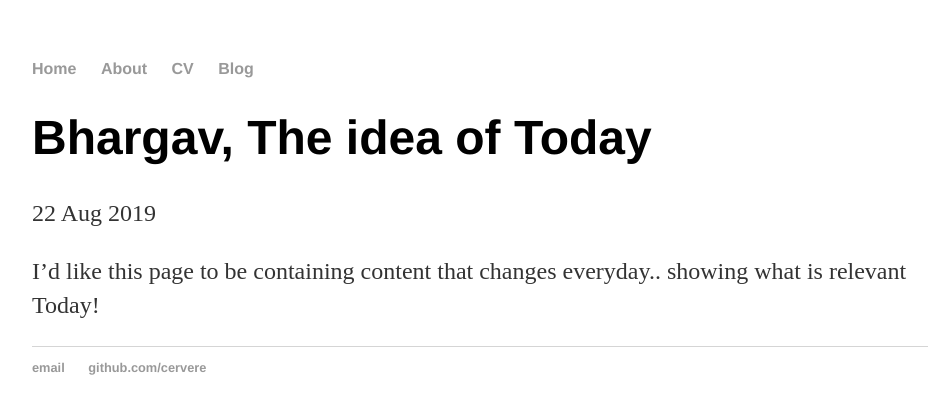
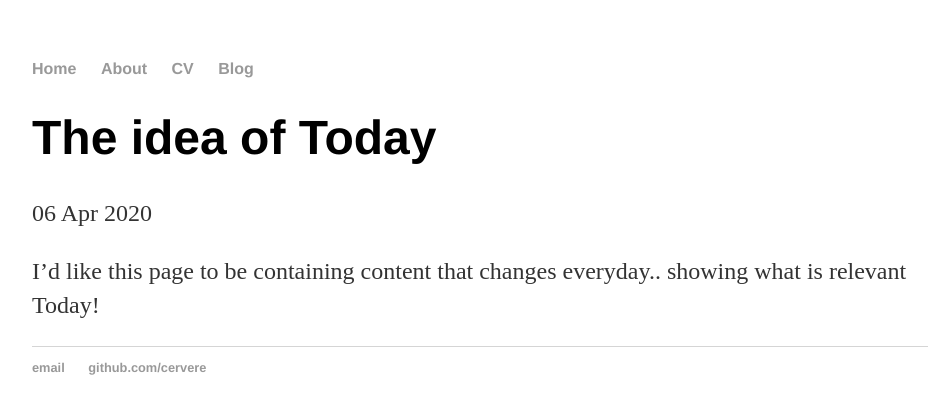
Before and after one commit to cervere/cervere.github.io, a Jekyll site: the page built from _posts/2019-08-22-today.md, in a window 1280 px wide. Shown: the top 414 px of the page, without its empty margins (160-1095 px from the left). Built offline with Jekyll 4.4.1, drawn with Linux system fonts in a browser that asks for light colours.

Commit message:
Updating title

```diff
--- a/_posts/2019-08-22-today.md
+++ b/_posts/2019-08-22-today.md
@@ -1,7 +1,7 @@
 ---
 layout: post
-title: "Bhargav, The idea of Today"
-date: 2019-08-22
+title: "The idea of Today"
+date: 2020-04-06
 ---
 
 I'd like this page to be containing content that changes everyday.. showing what is relevant Today!
```
